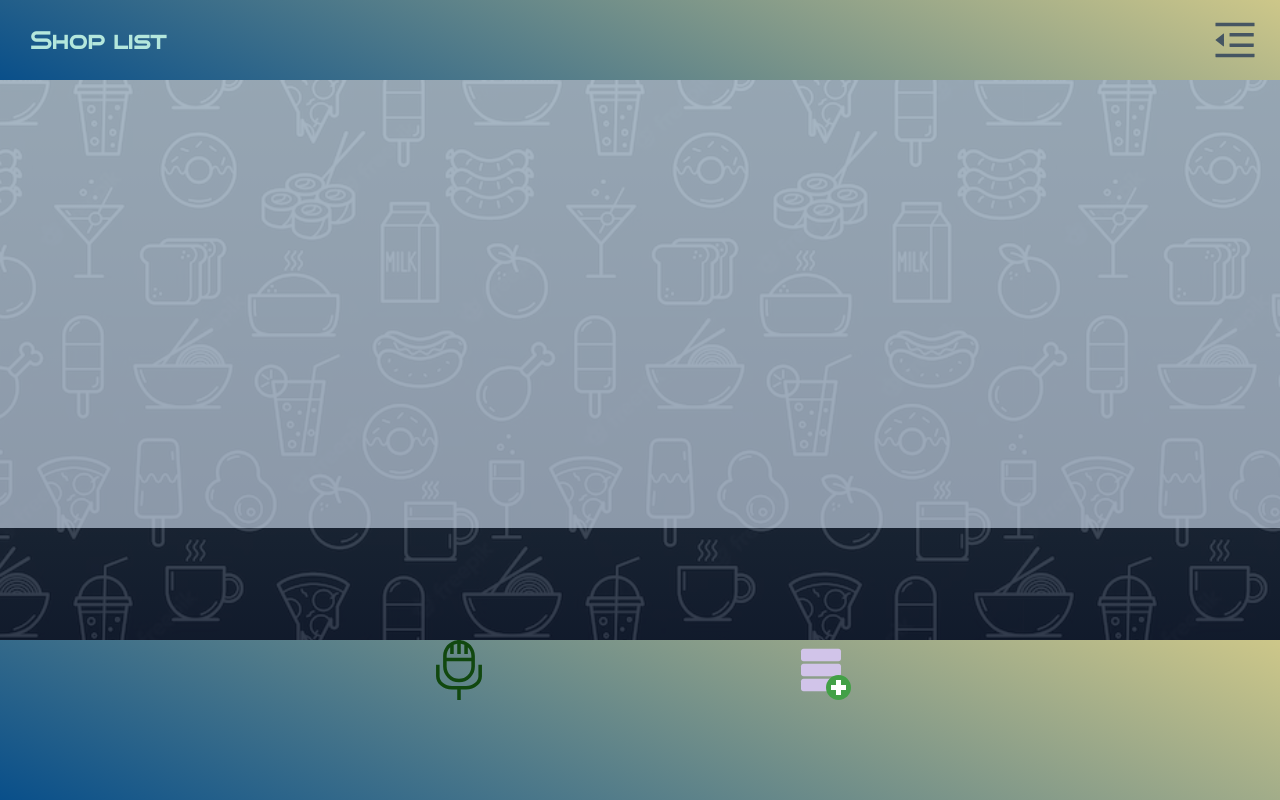
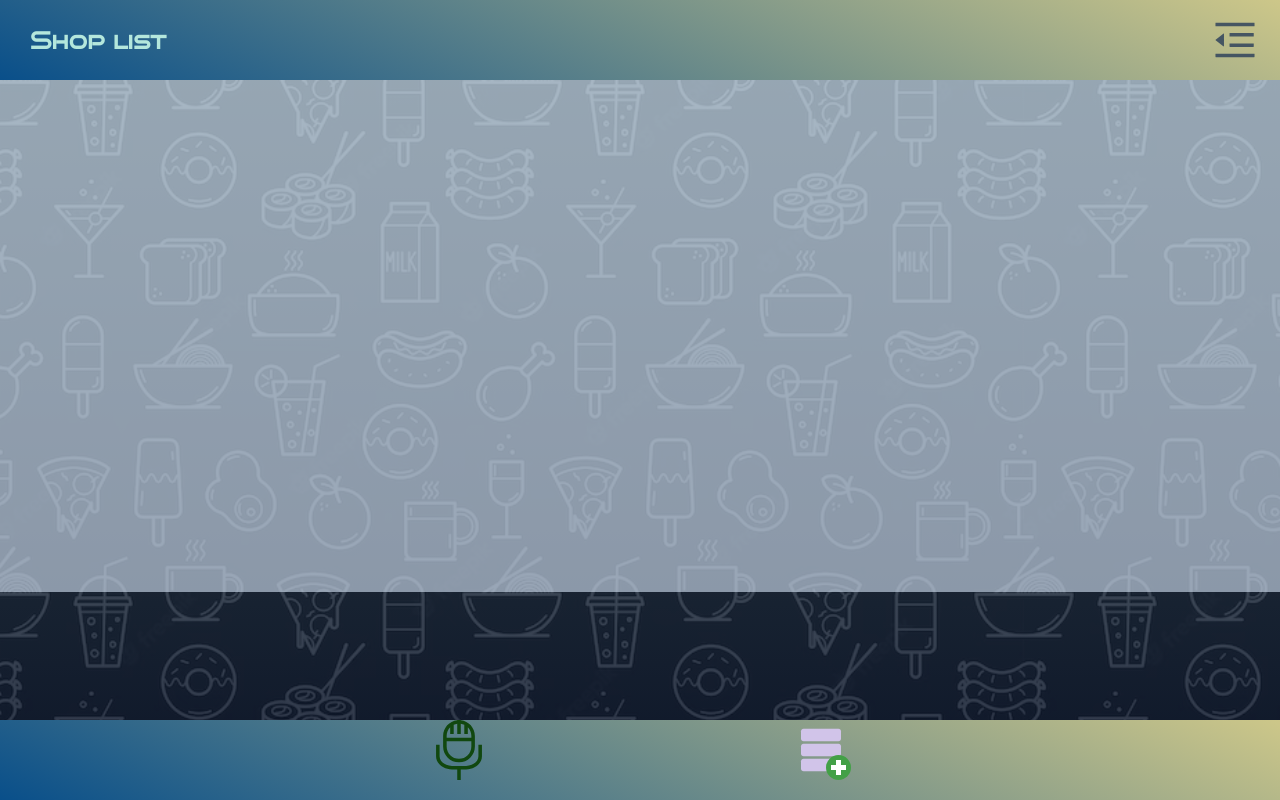
Before and after one commit to YehorSaz/shop-list-v2.1, a React (Create React App) app: page / in a window 1280 px wide. Built offline with nearby package versions, Linux system fonts and the light colour scheme.

Commit message:
commit 6

```diff
--- a/src/App.css
+++ b/src/App.css
@@ -97,7 +97,7 @@ body {
 
 .Footer {
     width: 100%;
-    height: 20vh;
+    height: 10vh;
     background: linear-gradient(24deg, #094F8A 0%, #CDC789 100%);
     display: flex;
 }
```
